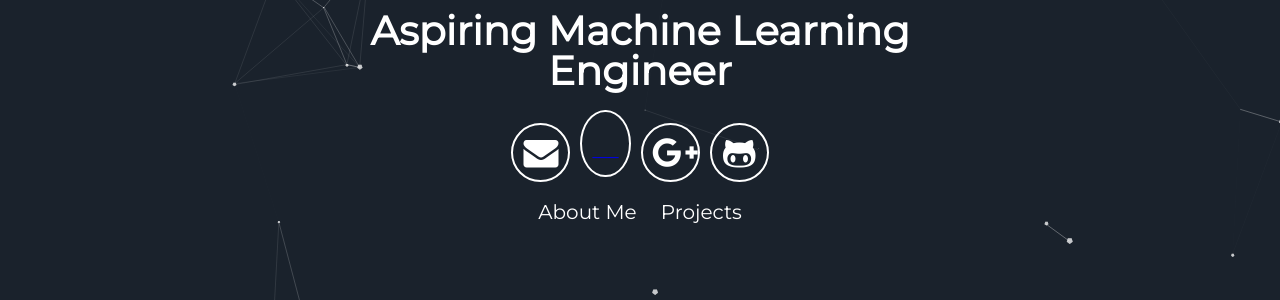
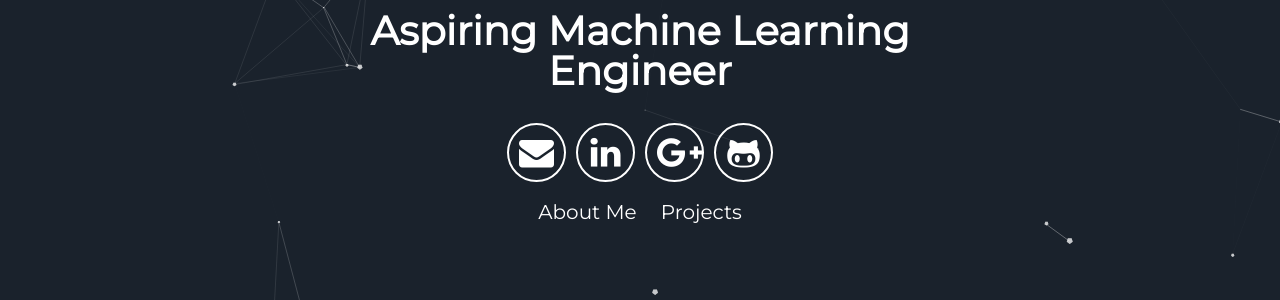
Before and after one commit to MarlonSomwaru/MarlonSomwaru.github.io, a Jekyll site: the page built from index.html, in a window 1280 px wide. Shown: the part 471-771 px from the top of the page. Built offline with Jekyll 4.4.1, drawn with Linux system fonts in a browser that asks for light colours.

Commit message:
Update header.html

```diff
--- a/_includes/header.html
+++ b/_includes/header.html
@@ -6,7 +6,7 @@
       </h1>
       <div class="header-icons">
         <a aria-label="Send email" href="mailto:marlon.somwaru@gmail.com"><i class="icon fa fa-envelope"></i></a>
-        <a aria-label="My LinkedIn" target="_blank" href="https://www.linkedin.com/in/marlon-somwaru/"><i class="icon fab fa-linkedin" aria-hidden="true"></i></a>
+        <a aria-label="My LinkedIn" target="_blank" href="https://www.linkedin.com/in/marlon-somwaru/"><i class="icon fa fa-linkedin" aria-hidden="true"></i></a>
         <a aria-label="My Google Plus" target="_blank" href="#"><i class="icon fa fa-google-plus" aria-hidden="true"></i></a>
         <a aria-label="My Github" target="_blank" href="https://github.com/MarlonSomwaru"><i class="icon fa fa-github-alt" aria-hidden="true"></i></a>
       </div>
```
